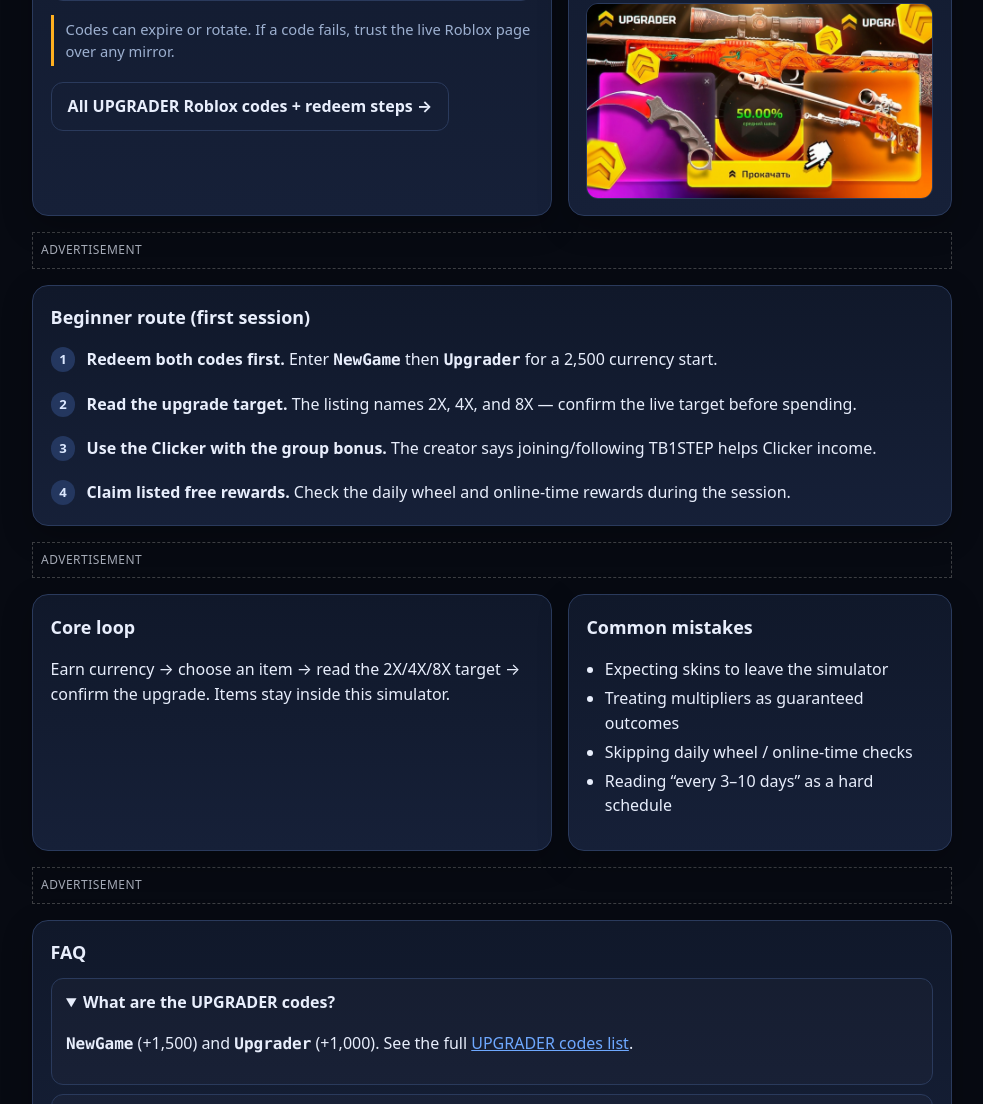
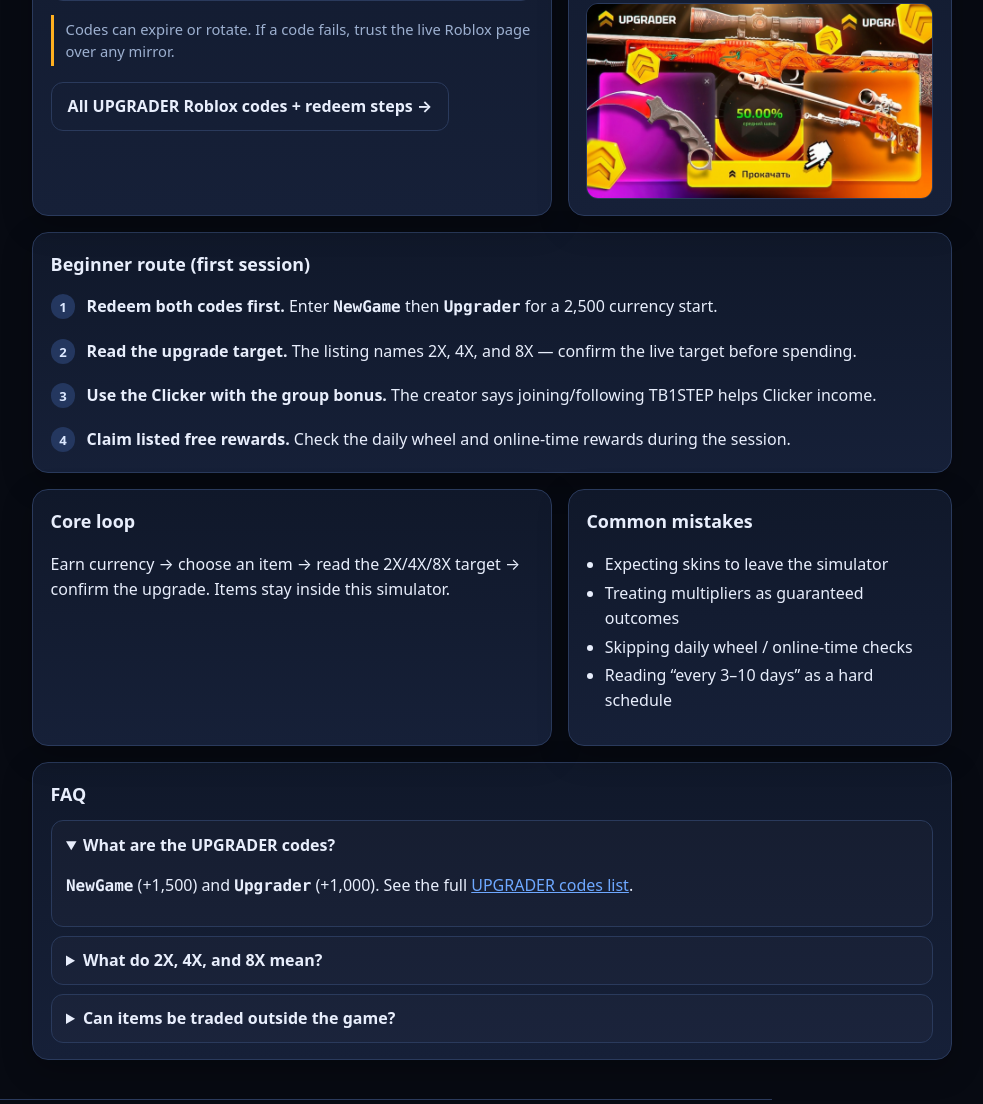
Before and after one commit to zhangtongxin888/upgrader-upgrade-your-skins-wiki, a website: page index.html in a window 1280 px wide. Shown: the part 721-1825 px from the top of the page, without its empty margins (148-1131 px from the left). Drawn offline with Linux system fonts and the light colour scheme.

Commit message:
Adsterra: Popunder + Social Bar only; remove banner/native; runtime-popsb d3aa9c32 (#3)
Co-authored-by: agent <agent@local>

```diff
--- a/adsterra/runtime.js
+++ b/adsterra/runtime.js
@@ -10,7 +10,12 @@
    always ended on the 320x50 entry).
    Local change (2026-10-23, shared by every Adsterra Popunder site): Popunder
    capped at 3 per visitor per local calendar day (localStorage). A page view
-   counts once, on its first click after the Popunder script has loaded. */
+   counts once, on its first click after the Popunder script has loaded.
+   Local change (2026-10-28, Pop + Social Bar only): banner/native slots are
+   never mounted (pages carry no ad slots). Social Bar is capped at 3 page
+   loads per visitor per local day (own localStorage key), inserted 4 s after
+   load into document.body (never a hidden container), and only on pages
+   that are not legal pages or 404 (cleanPage / CLEAN paths / 404 title). */
 (function () {
   "use strict";
 
@@ -195,16 +200,52 @@
     document.body.appendChild(script);
   }
 
+  var SB_KEY = "adsterra-socialbar-daily";
+  var SB_DAILY_MAX = 3;
+  var SB_DELAY_MS = 4000;
+  function readSbCount() {
+    try {
+      var raw = JSON.parse(window.localStorage.getItem(SB_KEY) || "null");
+      if (raw && raw.d === today()) return Number(raw.n) || 0;
+      return 0;
+    } catch (e) {
+      return -1;
+    }
+  }
+  function addSocialBar(url) {
+    if (!url || document.getElementById("adsterra-social-bar")) return;
+    var used = readSbCount();
+    if (used < 0 || used >= SB_DAILY_MAX) return;
+    window.setTimeout(function () {
+      if (document.getElementById("adsterra-social-bar")) return;
+      var n = readSbCount();
+      if (n < 0 || n >= SB_DAILY_MAX) return;
+      try {
+        window.localStorage.setItem(SB_KEY, JSON.stringify({ d: today(), n: n + 1 }));
+      } catch (e) {
+        return;
+      }
+      var script = document.createElement("script");
+      script.id = "adsterra-social-bar";
+      script.async = true;
+      script.setAttribute("data-cfasync", "false");
+      script.src = url;
+      document.body.appendChild(script);
+    }, SB_DELAY_MS);
+  }
+  function notFoundPage() {
+    var t = String(document.title || "").toLowerCase();
+    return /(^|\D)404(\D|$)|not found/.test(t);
+  }
+
   var config = readConfig();
   if (!config || config.adNetwork !== "adsterra" || config.status !== "ready") return;
-  if (config.cleanPage || cleanPath()) return;
-  var slots = Array.isArray(config.slots) ? config.slots.slice(0, 3) : [];
-  if (visibleCount() > 3) return;
-  mountSlots(slots);
+  if (config.cleanPage || cleanPath() || notFoundPage()) return;
+  /* Pop + Social Bar only: banner and native slots are not mounted. */
   if (config.enablePopunder && config.popunderScriptUrl) {
     addPopunder(config.popunderScriptUrl);
   }
-  if (config.enableSocialBar && config.socialBarScriptUrl && visibleCount() < 3) {
-    addScript("adsterra-social-bar", config.socialBarScriptUrl);
+  if (config.enableSocialBar && config.socialBarScriptUrl) {
+    addSocialBar(config.socialBarScriptUrl);
   }
 })();
--- a/index.html
+++ b/index.html
@@ -58,7 +58,7 @@
 ul{padding-left:1.15rem}li{margin:.25rem 0}
 </style>
 <script type="application/ld+json">{"@context":"https://schema.org","@graph":[{"@type":"WebSite","@id":"https://upgraderupgradeyourskins.wiki/#website","url":"https://upgraderupgradeyourskins.wiki/","name":"UPGRADER Guide","description":"Independent fan guide for UPGRADER - Upgrade your skins! on Roblox: official codes, redeem steps and a beginner upgrade route.","inLanguage":"en"},{"@type":"WebPage","@id":"https://upgraderupgradeyourskins.wiki/#webpage","url":"https://upgraderupgradeyourskins.wiki/","name":"UPGRADER Roblox Codes (NewGame, Upgrader) + Beginner Route","description":"UPGRADER Roblox promo codes checked Oct 27, 2026: NewGame (+1,500) and Upgrader (+1,000). Redeem steps, 2X/4X/8X upgrade route and BETA 1.3 facts.","inLanguage":"en","isPartOf":{"@id":"https://upgraderupgradeyourskins.wiki/#website"},"about":{"@id":"https://upgraderupgradeyourskins.wiki/#game"},"primaryImageOfPage":{"@type":"ImageObject","url":"https://upgraderupgradeyourskins.wiki/og.png"},"datePublished":"2026-08-11T00:00:00+08:00","dateModified":"2026-10-27T09:00:00+08:00"},{"@type":"VideoGame","@id":"https://upgraderupgradeyourskins.wiki/#game","name":"UPGRADER - Upgrade your skins!","url":"https://www.roblox.com/games/117239597876170/UPGRADER-Upgrade-your-skins","gamePlatform":"Roblox","genre":"Simulation","author":{"@type":"Organization","name":"TB1STEP"}}]}</script>
-<style id="adsterra-placement-css">.ad-placement{margin:1rem 0;padding:.5rem;border:1px dashed rgba(127,127,127,.45)}.ad-label{display:block;font-size:.75rem;letter-spacing:.04em;text-transform:uppercase;opacity:.7}.ad-host{display:flex;justify-content:center}</style>
+
 </head>
 <body>
 <header class="site-header"><div class="wrap nav">
@@ -101,7 +101,6 @@
     <img class="thumb" style="margin-top:.8rem" src="/game/official-thumbnail-2.png" alt="UPGRADER official artwork"/>
   </aside>
 </section>
-<aside class="ad-placement" data-ad-slot="banner" aria-label="Advertisement"><span class="ad-label">Advertisement</span><div class="ad-host" data-ad-host="banner"></div></aside>
 <section class="card" id="route" style="margin-bottom:1rem">
   <h2>Beginner route (first session)</h2>
   <ol class="steps">
@@ -111,12 +110,10 @@
     <li><div><strong>Claim listed free rewards.</strong> Check the daily wheel and online-time rewards during the session.</div></li>
   </ol>
 </section>
-<aside class="ad-placement" data-ad-slot="native" aria-label="Advertisement"><span class="ad-label">Advertisement</span><div class="ad-host" data-ad-host="native"></div></aside>
 <section class="grid two" style="margin-bottom:1rem">
   <article class="card" id="loop"><h2>Core loop</h2><p>Earn currency → choose an item → read the 2X/4X/8X target → confirm the upgrade. Items stay inside this simulator.</p></article>
   <article class="card" id="mistakes"><h2>Common mistakes</h2><ul><li>Expecting skins to leave the simulator</li><li>Treating multipliers as guaranteed outcomes</li><li>Skipping daily wheel / online-time checks</li><li>Reading “every 3–10 days” as a hard schedule</li></ul></article>
 </section>
-<aside class="ad-placement" data-ad-slot="rectangle" aria-label="Advertisement"><span class="ad-label">Advertisement</span><div class="ad-host" data-ad-host="rectangle"></div></aside>
 <section class="card faq" id="faq">
   <h2>FAQ</h2>
   <details open><summary>What are the UPGRADER codes?</summary><p><span class="code">NewGame</span> (+1,500) and <span class="code">Upgrader</span> (+1,000). See the full <a href="/codes/">UPGRADER codes list</a>.</p></details>
@@ -130,6 +127,6 @@
   <p>Facts checked against the official Roblox listing. Codes can change — the live experience wins.</p>
   <p class="small">Checked 2026-10-27 · Universe 10203379452 · BETA 1.3 · /</p>
 </footer>
-<script type="application/json" id="adsterra-config">{"adNetwork":"adsterra","status":"ready","cleanPage":false,"slots":[{"id":"banner","format":"banner","variants":[{"key":"084da77dd9442a56fab3447033990f97","scriptUrl":"https://bauval.org/22/084da77dd9442a56fab3447033990f97","width":728,"height":90,"minWidth":728},{"key":"abeb1f1b5e67155fbb6f195fbba5fc6a","scriptUrl":"https://bauval.org/22/abeb1f1b5e67155fbb6f195fbba5fc6a","width":468,"height":60,"minWidth":468},{"key":"72d16040e198150fbd951f9913698a9c","scriptUrl":"https://bauval.org/22/72d16040e198150fbd951f9913698a9c","width":320,"height":50,"minWidth":0}]},{"id":"native","format":"native","containerId":"container-fc8db45ee114d8e9694866814c786e11","scriptUrl":"https://bauval.org/21/fc8db45ee114d8e9694866814c786e11"},{"id":"rectangle","format":"banner","key":"a0b89d795e91bc9545f500a492ccbe27","scriptUrl":"https://bauval.org/22/a0b89d795e91bc9545f500a492ccbe27","width":300,"height":250}],"enablePopunder":true,"enableSocialBar":false,"popunderScriptUrl":"https://abscloud.org/1/923c2c814461e44d1c26f9aa93e88039"}</script><script src="/adsterra/runtime.js?v=20261016-banner-native" defer></script>
+<script type="application/json" id="adsterra-config">{"adNetwork":"adsterra","status":"ready","cleanPage":false,"slots":[],"enablePopunder":true,"enableSocialBar":true,"popunderScriptUrl":"https://abscloud.org/1/923c2c814461e44d1c26f9aa93e88039","socialBarScriptUrl":"https://bauval.org/14/37621ddb308f3439ba62536779b6af90"}</script><script src="/adsterra/runtime.js" defer></script>
 <script src="/adsterra/runtime.js" defer></script></body>
 </html>
```
Also changed, not shown: adsterra/config.js (+15 -15 lines), codes/index.html (+2 -5 lines).
